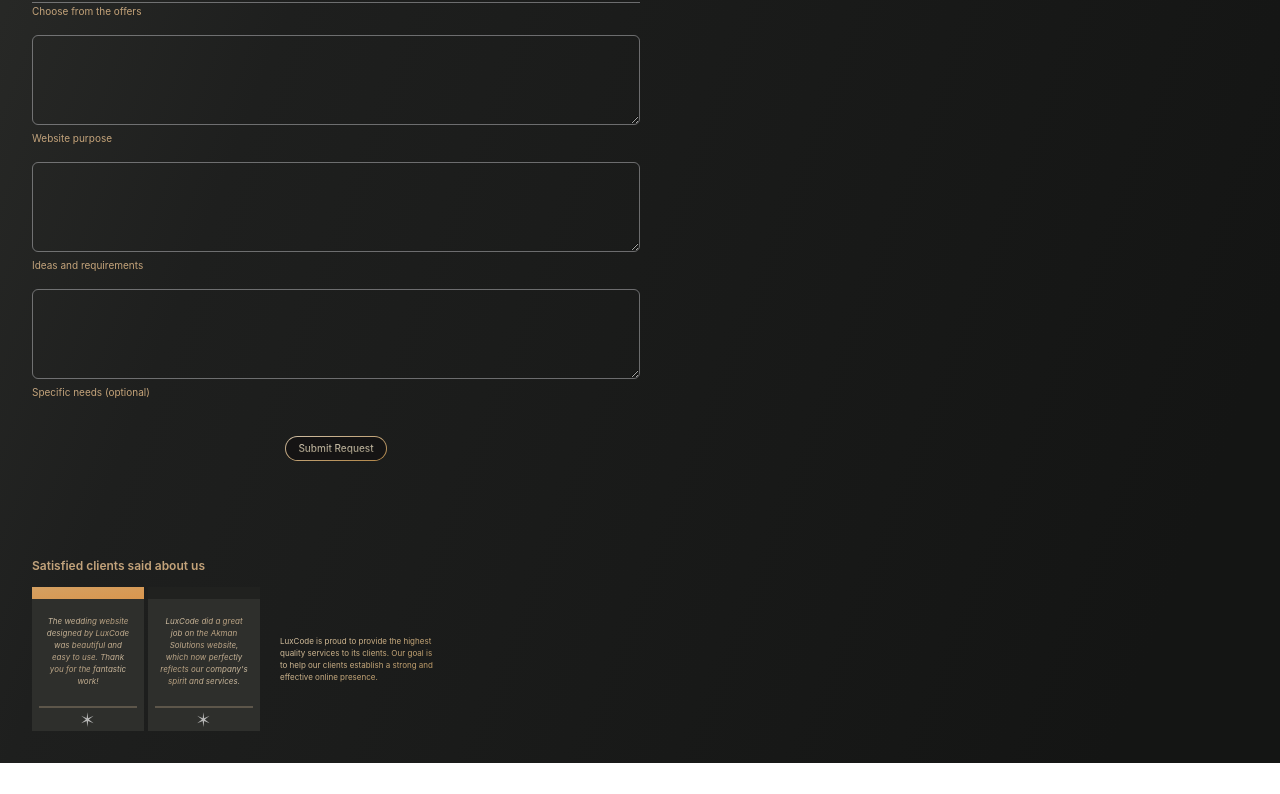
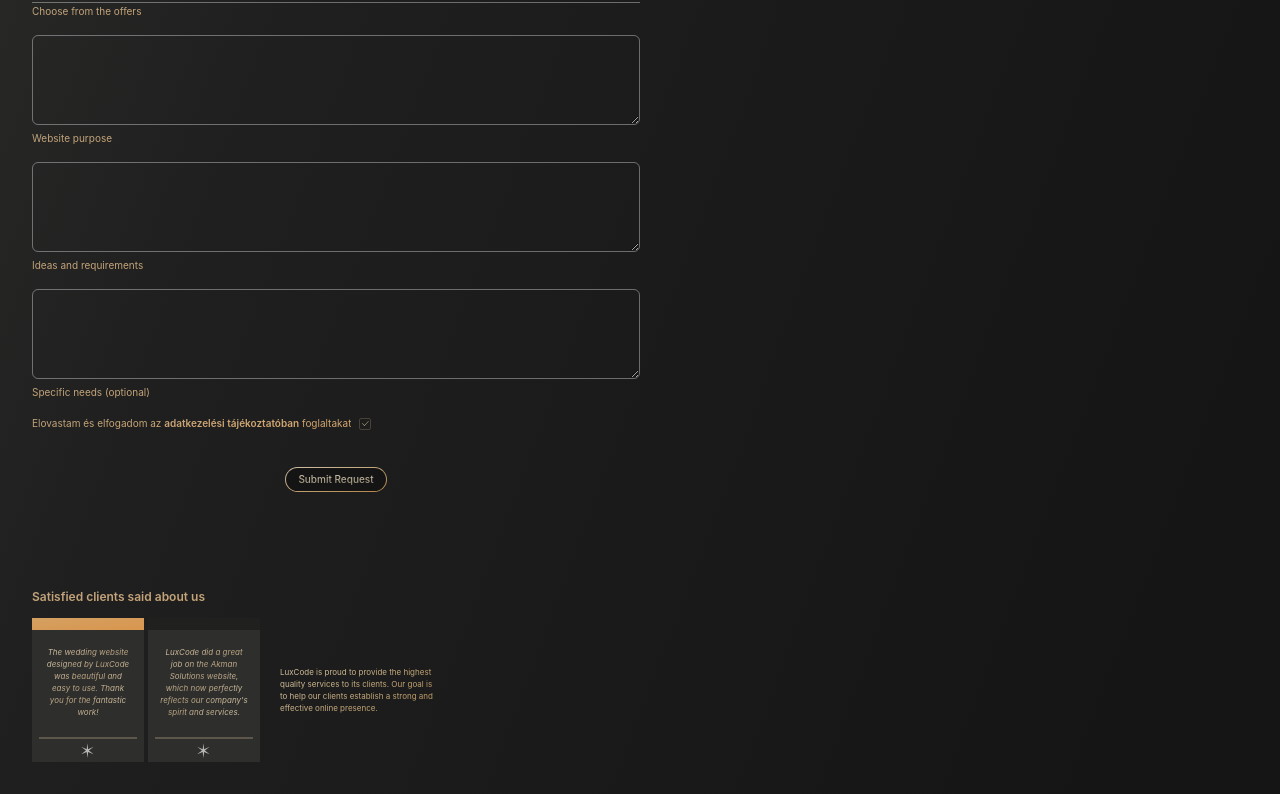
Before and after one commit to Homvi/luxcode, a React (Create React App) app: page /quote in a window 1280 px wide. Shown: the part 622-1416 px from the top of the page. Before the commit the page ends 1385 px from the top, so only its background shows below. Built offline with nearby package versions, Linux system fonts and the light colour scheme.

Commit message:
hardcode and style checkbox and paragraph

```diff
--- a/src/components/Form.jsx
+++ b/src/components/Form.jsx
@@ -1,4 +1,6 @@
 import React, { useState } from "react";
+import check from "../assets/check-no-circle.svg";
+import { Link } from "react-router-dom";
 
 const Form = ({ data, language }) => {
   const [messageSent, setMessageSent] = useState(false);
@@ -199,6 +201,32 @@ const Form = ({ data, language }) => {
         </label>
       </div>
       {/* eddig */}
+      {/* Terms and conditions area */}
+      <div className="mb-4  flex items-center">
+        <label
+          className="block  mr-2 text-[10px] text-transparent thin bg-clip-text bg-gradient-to-br from-[#B8A080] to-[#DEA96B]  "
+          htmlFor="terms"
+        >
+          Elovastam és elfogadom az{" "}
+          <span className="font-semibold">
+            {" "}
+            <Link to="/terms-and-conditions">adatkezelési tájékoztatóban</Link>
+          </span>{" "}
+          foglaltakat
+        </label>
+        {/* checkbox */}
+        <div className="relative flex justify-center items-center">
+          <div className="">
+            <div className="h-3 w-3 border-[1px] rounded-sm cursor-pointer border-[#474138]"></div>
+          </div>
+          <img
+            src={check}
+            alt="check"
+            className="mr-1 h-[5px] left-[3px] cursor-pointer absolute"
+          />
+        </div>
+      </div>
+      {/* eddig */}
       <div className="w-full flex justify-center">
         <button type="submit" disabled={sending}>
           <div className="flex justify-center items-center w-full mt-5">
```
Also changed, not shown: src/assets/check-no-circle.svg (added).
